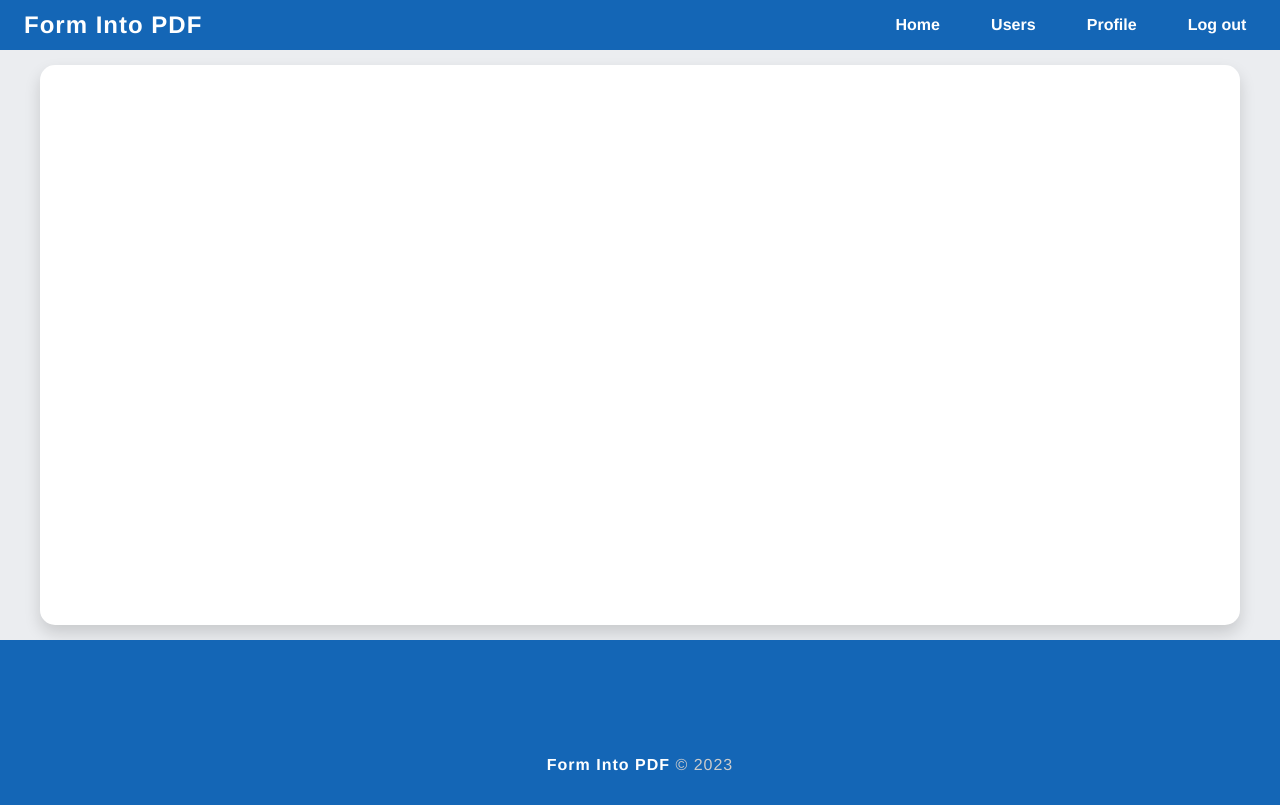
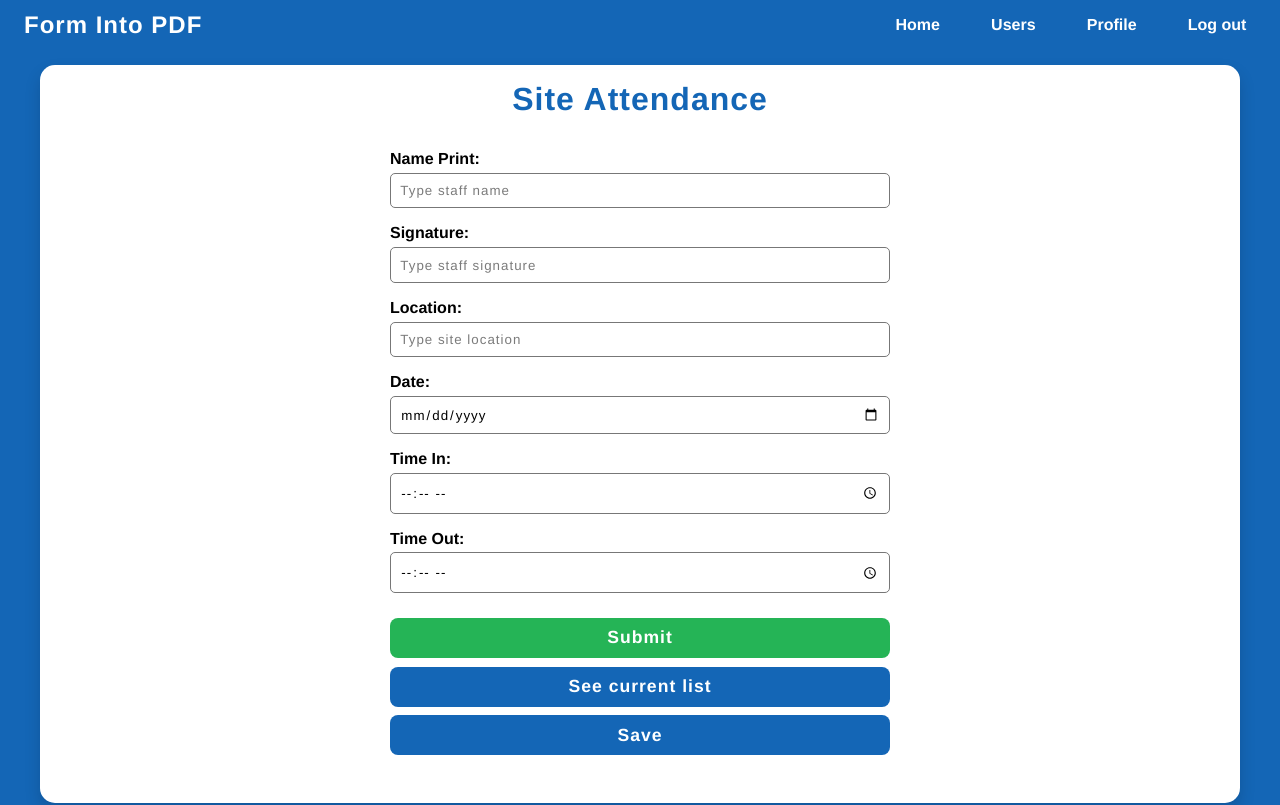
Before and after one commit to sbritobreno/FormIntoPDF-FrontEnd, a React (Create React App) app: page /document/new/siteattendance in a window 1280 px wide. Shown: the top 805 px of the page. Built offline with nearby package versions, Linux system fonts and the light colour scheme.

Commit message:
Create Site Atttendance page and table

```diff
--- a/src/App.js
+++ b/src/App.js
@@ -18,6 +18,7 @@ import Profile from "./components/pages/User/Profile";
 import NewUser from "./components/pages/Auth/NewUser";
 import Users from "./components/pages/User/Users";
 import NewDocument from "./components/pages/NewDocument/NewDocument";
+import SiteAttendance from "./components/pages/DocumentSection/SiteAttendance";
 import SiteSetup from "./components/pages/DocumentSection/SiteSetup";
 import Forms from "./components/pages/DocumentSection/Forms";
 import MethodStatements from "./components/pages/DocumentSection/MethodStatements";
@@ -45,6 +46,7 @@ function App() {
               <Route path="/user/all_users" element={<Users />} />
               <Route path="/user/profile" element={<Profile />} />
               <Route path="/document/new" element={<NewDocument />} />
+              <Route path="/document/new/siteattendance" element={<SiteAttendance />} />
               <Route path="/document/new/sitesetup" element={<SiteSetup />} />
               <Route path="/document/new/forms" element={<Forms />} />
               <Route path="/document/new/methodstatements" element={<MethodStatements />} />
--- a/src/components/layout/Container.module.css
+++ b/src/components/layout/Container.module.css
@@ -6,4 +6,5 @@
   border-radius: 15px;
   box-shadow: 0 0.5rem 1rem rgb(0 0 0 / 15%);
   background-color: #fff;
+  position: relative;
 }
--- a/src/components/pages/DocumentSection/Doc.module.css
+++ b/src/components/pages/DocumentSection/Doc.module.css
@@ -1,3 +1,40 @@
+/* Attendance table style */
+svg {
+  float: right;
+  margin: 5px;
+}
+
+.table {
+  display: block;
+  justify-content: center;
+}
+
+.table table {
+  width: 90%;
+  margin-inline: auto;
+  border-collapse: collapse;
+}
+
+.table table,
+.table th,
+.table td {
+  border: 2px solid black;
+  height: 40px;
+}
+
+.table td {
+  text-align: center;
+}
+
+.table .remove_btn {
+  width: 50px;
+}
+
+.table .remove_btn svg {
+  float: center;
+  width: 50px;
+}
+
 .form_container {
   max-width: 500px;
   margin: 0 auto;
@@ -20,39 +57,34 @@
   font-size: 1em;
 }
 
-  .form_container input[type="submit"] {
-    border-radius: 8px;
-    background-color: #25b456;
-    color: #fff;
-    border: none;
-    min-height: 2.5rem;
-    width: 50%;
-    margin-inline: 25%;
-    cursor: pointer;
-    font-size: 1.1em;
-    font-weight: bold;
-  }
-
-  .form_container input[type="submit"]:hover {
-    background-color: #1c8a42;
-  }
-
+.form_container input[type="submit"],
 .form_container input[type="button"] {
-    margin-top: 0.3em;
+  margin-top: 0.5em;
   border-radius: 8px;
   background-color: var(--primary-color);
   border: none;
   color: #fff;
-    min-width: 100px;
-    min-height: 2.5rem;
+  height: 2.5rem;
   width: 100%;
   cursor: pointer;
   font-size: 1.1em;
   font-weight: bold;
 }
 
+.form_container input[type="button"] {
+  background-color: var(--primary-color);
+}
+
+.form_container input[type="submit"] {
+  background-color: var(--button-green);
+}
+
+.form_container input[type="submit"]:hover {
+  background-color: var(--button-green-dark);
+}
+
 .form_container input[type="button"]:hover {
-    background-color: #5e2a82;
+  background-color: var(--primary-color-dark);
 }
 
 .form_control {
--- /dev/null
+++ b/src/components/pages/DocumentSection/SiteAttendance.js
@@ -0,0 +1,158 @@
+import { useState } from "react";
+import { useNavigate, useLocation } from "react-router-dom";
+import styles from "./Doc.module.css";
+import Input from "../../form/Input";
+import { RiCloseLine, RiDeleteBin5Line } from "react-icons/ri";
+
+function SiteAttendance() {
+  const { state } = useLocation();
+  const sectionCompleted = state?.sectionCompleted;
+  console.log(state)
+  const navigate = useNavigate();
+  const [displayAttendanceList, setDisplayAttendanceList] = useState(false);
+  const [newAttendance, setNewAttendance] = useState({});
+  const [attendanceList, setAttendanceList] = useState([
+    { name_print: "brenf", time_in: 10, time_out: 12 },
+    { name_print: "breno", time_in: 10, time_out: 12 },
+    { name_print: "breno", time_in: 10, time_out: 12 },
+    { name_print: "breno", time_in: 10, time_out: 12 },
+    { name_print: "breno", time_in: 10, time_out: 12 },
+    { name_print: "breno", time_in: 10, time_out: 12 },
+  ]);
+
+  function handleChange(e) {
+    setNewAttendance({ ...newAttendance, [e.target.name]: e.target.value });
+  }
+
+  async function handleSubmit(e) {
+    e.preventDefault();
+    setAttendanceList([...attendanceList, newAttendance]);
+  }
+
+  function saveAttendanceStage() {
+    sectionCompleted(0);
+    navigate(-1)
+  }
+
+  function deleteRowAttendance(index) {
+    var array = attendanceList;
+    array.splice(index, 1);
+    setAttendanceList(array);
+    setNewAttendance({});
+  }
+
+  const style = {
+    position: "absolute",
+    top: "0px",
+    right: "0px",
+    fontSize: "30px",
+    color: "var(--primary-color)",
+    cursor: "pointer",
+  };
+
+  return (
+    <>
+      {displayAttendanceList ? (
+        <>
+          <RiCloseLine
+            style={style}
+            onClick={() => setDisplayAttendanceList(false)}
+          />
+          <div className={styles.table}>
+            <h1>Site Attendance Table</h1>
+            <table>
+              <tbody>
+                <tr>
+                  <th>Name</th>
+                  <th>Time In</th>
+                  <th>Time Out</th>
+                </tr>
+                {attendanceList.map((person, key) => (
+                  <tr key={key}>
+                    <td>{person.name_print}</td>
+                    <td>{person.time_in}</td>
+                    <td>{person.time_out}</td>
+                    <td className={styles.remove_btn}>
+                      <RiDeleteBin5Line
+                        style={{
+                          fontSize: "20px",
+                          color: "var(--primary-color)",
+                          cursor: "pointer",
+                        }}
+                        onClick={() => deleteRowAttendance(key)}
+                      />
+                    </td>
+                  </tr>
+                ))}
+              </tbody>
+            </table>
+          </div>
+        </>
+      ) : (
+        <section className={styles.form_container}>
+          <h1>Site Attendance</h1>
+          <form onSubmit={handleSubmit}>
+            <Input
+              text="Name Print"
+              type="text"
+              name="name_print"
+              placeholder="Type staff name"
+              handleOnChange={handleChange}
+              autoComplete="off"
+            />
+            <Input
+              text="Signature"
+              type="text"
+              name="staff_signature"
+              placeholder="Type staff signature"
+              handleOnChange={handleChange}
+              autoComplete="off"
+            />
+            <Input
+              text="Location"
+              type="text"
+              name="location"
+              placeholder="Type site location"
+              handleOnChange={handleChange}
+              autoComplete="off"
+            />
+            <Input
+              text="Date"
+              type="date"
+              name="date"
+              handleOnChange={handleChange}
+              autoComplete="off"
+            />
+            <Input
+              text="Time In"
+              type="time"
+              name="time_in"
+              handleOnChange={handleChange}
+              autoComplete="off"
+            />
+            <Input
+              text="Time Out"
+              type="time"
+              name="time_out"
+              handleOnChange={handleChange}
+              autoComplete="off"
+            />
+            <input type="submit" value="Submit" />
+            <input
+              type="button"
+              value="See current list"
+              onClick={() => setDisplayAttendanceList(true)}
+            />
+            <input
+              type="button"
+              value="Save"
+              onClick={() => saveAttendanceStage()}
+            />
+          </form>
+        </section>
+      )}
+    </>
+  );
+}
+
+export default SiteAttendance;
--- a/src/components/pages/HomeSelector/HomeSelector.js
+++ b/src/components/pages/HomeSelector/HomeSelector.js
@@ -7,13 +7,11 @@ function HomeSelector() {
 
   useEffect(() => {
     // Anything in here is fired on component mount.
-    document.body.style.backgroundColor = "#1466B6";
     document.querySelector("main").style.backgroundColor = "#1466B6";
     document.querySelector("main").style.boxShadow = "unset";
 
     return () => {
       // Anything in here is fired on component unmount.
-      document.body.style.backgroundColor = "#EBEDF0";
       document.querySelector("main").style.backgroundColor = "#fff";
       document.querySelector("main").style.boxShadow =
         "0 0.5rem 1rem rgb(0 0 0 / 15%)";
--- a/src/components/pages/NewDocument/NewDocument.js
+++ b/src/components/pages/NewDocument/NewDocument.js
@@ -10,30 +10,28 @@ function NewDocument() {
     sectionBtns[0].style.opacity = 1;
 
     // Anything in here is fired on component mount.
-    document.body.style.backgroundColor = "#1466B6";
     document.querySelector("main").style.backgroundColor = "#1466B6";
     document.querySelector("main").style.boxShadow = "unset";
 
     return () => {
       // Anything in here is fired on component unmount.
-      document.body.style.backgroundColor = "#EBEDF0";
       document.querySelector("main").style.backgroundColor = "#fff";
       document.querySelector("main").style.boxShadow =
         "0 0.5rem 1rem rgb(0 0 0 / 15%)";
     };
   }, []);
 
-  // function sectionCompleted(sectionBtnIndex) {
-  //   sectionBtns[sectionBtnIndex].textContent = sectionBtns[
-  //     sectionBtnIndex
-  //   ].textContent
-  //     .toString()
-  //     .replace("...", "✔️");
+  const sectionCompleted = (sectionBtnIndex) => {
+    sectionBtns[sectionBtnIndex].textContent = sectionBtns[
+      sectionBtnIndex
+    ].textContent
+      .toString()
+      .replace("...", "✔️");
 
-  //   // change the opacity of the next button and make it clickable
-  //   sectionBtns[sectionBtnIndex++].style.opacity = 1;
-  //   sectionBtns[sectionBtnIndex++].disabled = false;
-  // }
+    // change the opacity of the next button and make it clickable
+    sectionBtns[sectionBtnIndex++].style.opacity = 1;
+    sectionBtns[sectionBtnIndex++].disabled = false;
+  }
 
   function saveDocument() {
 
@@ -46,8 +44,18 @@ function NewDocument() {
         <p>Complete each section in order to create a new PDF document, you can save it after completing at least 1 section, then you can finish it later on by clicking "Update Document" on home page.</p>
       </div>
       <div className={styles.btns_container}>
+      <button
+          ref={(el) => (sectionBtns[0] = el)}
+          className={styles.siteattendance_btn}
+          onClick={() => {
+            navigate("/document/new/siteattendance", {state: {sectionCompleted: sectionCompleted}});
+          }}
+        >
+          Site Attendance ...
+        </button>
         <button
-          ref={(el) => (sectionBtns[0] = el)}
+          ref={(el) => (sectionBtns[1] = el)}
+          disabled={true}
           className={styles.sitesetup_btn}
           onClick={() => {
             navigate("/document/new/sitesetup");
@@ -56,7 +64,7 @@ function NewDocument() {
           Site Setup ...
         </button>
         <button
-          ref={(el) => (sectionBtns[1] = el)}
+          ref={(el) => (sectionBtns[2] = el)}
           disabled={true}
           className={styles.forms_btn}
           onClick={() => {
@@ -66,7 +74,7 @@ function NewDocument() {
           Forms ...
         </button>
         <button
-          ref={(el) => (sectionBtns[2] = el)}
+          ref={(el) => (sectionBtns[3] = el)}
           disabled={true}
           className={styles.methodstatements_btn}
           onClick={() => {
@@ -76,8 +84,8 @@ function NewDocument() {
           Method Statements ...
         </button>
         <button
-          ref={(el) => (sectionBtns[3] = el)}
-          disabled={false}
+          ref={(el) => (sectionBtns[4] = el)}
+          disabled={true}
           className={styles.statementssheet_btn}
           onClick={() => {
             navigate("/document/new/reinstatementsheet");
@@ -86,7 +94,7 @@ function NewDocument() {
           Reinstatement Sheet ...
         </button>
         <button
-          ref={(el) => (sectionBtns[4] = el)}
+          ref={(el) => (sectionBtns[5] = el)}
           className={styles.submit_btn}
           onClick={() => {
             saveDocument();
--- a/src/index.css
+++ b/src/index.css
@@ -4,10 +4,13 @@
   font-family: Helvetica, Arial, sans-serif;
   box-sizing: border-box;
   --primary-color: #1466b6;
+  --primary-color-dark: #5e2a82;
+  --button-green: #25b456;
+  --button-green-dark: #1c8a42;
 }
 
 body {
-  background-color: #ebedf0;
+  background-color: var(--primary-color);
   overflow-x: hidden;
 }
 
```
Lines whose indentation alone changed are shown as unchanged.
